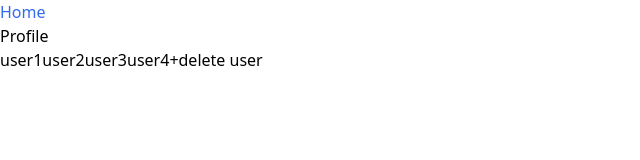
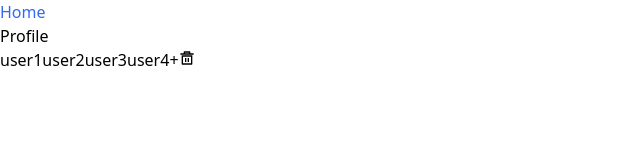
Before and after one commit to purachetzheng/sec-2-group-7-project-User_Manager, a Vue app: page / in a window 1280 px wide. Shown: the top 160 px of the page, without its empty margins (0-640 px from the left). Built offline with nearby package versions, Linux system fonts and the light colour scheme; data requests are answered from the project's data file; the HTML template or start-up script is replaced by a standard one.

Commit message:
deleteUser function v2

```diff
--- /dev/null
+++ b/src/components/icons/RiDeleteBin5Line.vue
@@ -0,0 +1,10 @@
+
+<template>
+  <svg width="1em" height="1em" viewBox="0 0 24 24"><path fill="currentColor" d="M4 8h16v13a1 1 0 0 1-1 1H5a1 1 0 0 1-1-1V8zm2 2v10h12V10H6zm3 2h2v6H9v-6zm4 0h2v6h-2v-6zM7 5V3a1 1 0 0 1 1-1h8a1 1 0 0 1 1 1v2h5v2H2V5h5zm2-1v1h6V4H9z"></path></svg>
+</template>
+
+<script>
+export default {
+  name: 'RiDeleteBin5Line'
+}
+</script>
--- a/src/views/Home.vue
+++ b/src/views/Home.vue
@@ -1,5 +1,6 @@
 <script setup>
 import { ref, computed, reactive, nextTick, onBeforeMount, onMounted } from 'vue';
+import RiDeleteBin5Line from '../components/icons/RiDeleteBin5Line.vue'
 //router
 import { useRoute, useRouter } from 'vue-router';
 const { params } = useRoute();
@@ -30,6 +31,10 @@ const registerUser = () => {
 const deleteUser = async () => {
     console.log("delete working!");
     let removeUserId = prompt("Enter user ID that you want to delete.")
+    if (removeUserId === null){
+        console.log("cancel");
+        return;
+    }else{
         const res = await fetch(`http://localhost:5000/users/${removeUserId}`, {
             method: 'DELETE'
         })
@@ -40,7 +45,8 @@ const deleteUser = async () => {
             location.reload();
         }else{
             console.log('error, cannot delete');
-        alert(`Delete unsuccessfully, ID number ${removeUserId} is not in the data.`)
+            alert(`Delete unsuccessfully, ID number ${removeUserId} is not in the system.`)
+        }
     }
 }
 </script>
@@ -53,7 +59,7 @@ const deleteUser = async () => {
                 {{ user.username }}
             </button>
             <button class = "bg-red-400" @click="registerUser">+</button>
-            <button class = "bg-red-400" @click="deleteUser">delete user</button>
+            <button @click="deleteUser"><RiDeleteBin5Line/></button>
         </div>
     </div>
 </template>
```
Lines whose indentation alone changed are shown as unchanged.
